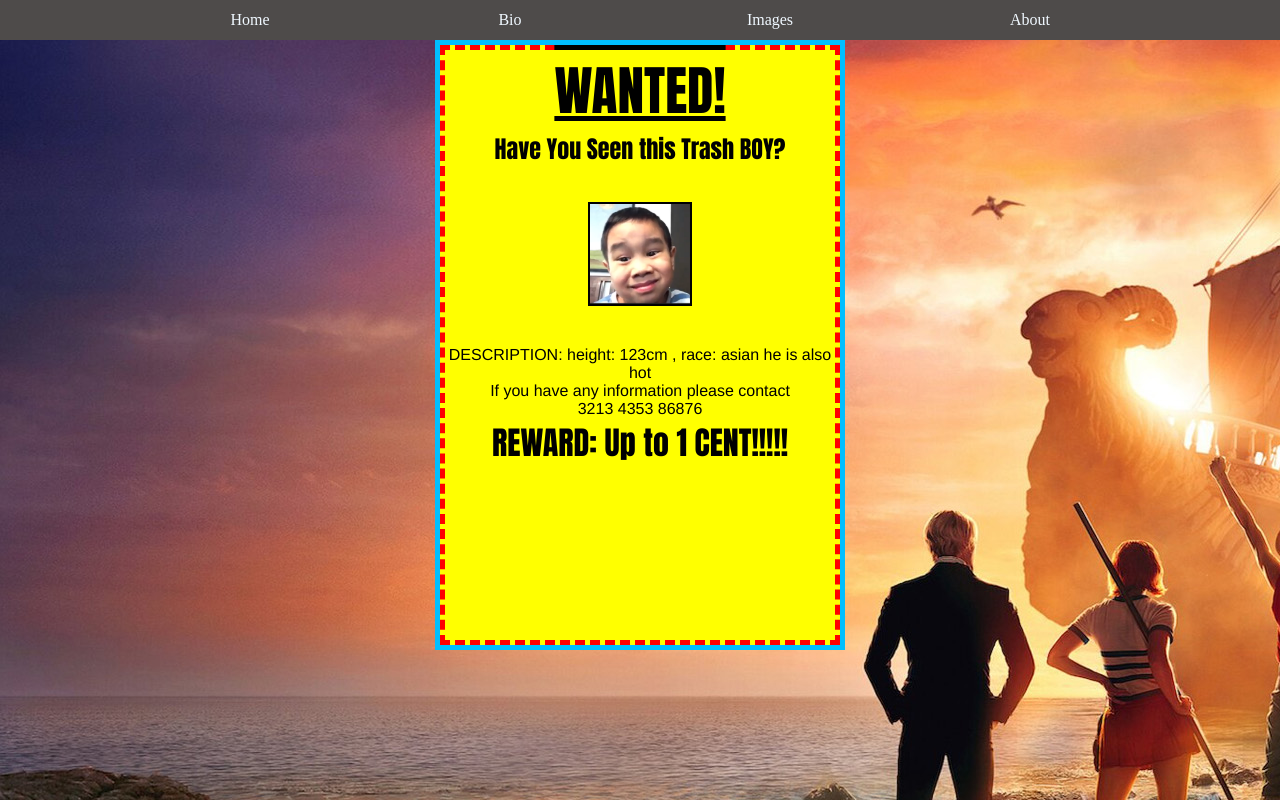
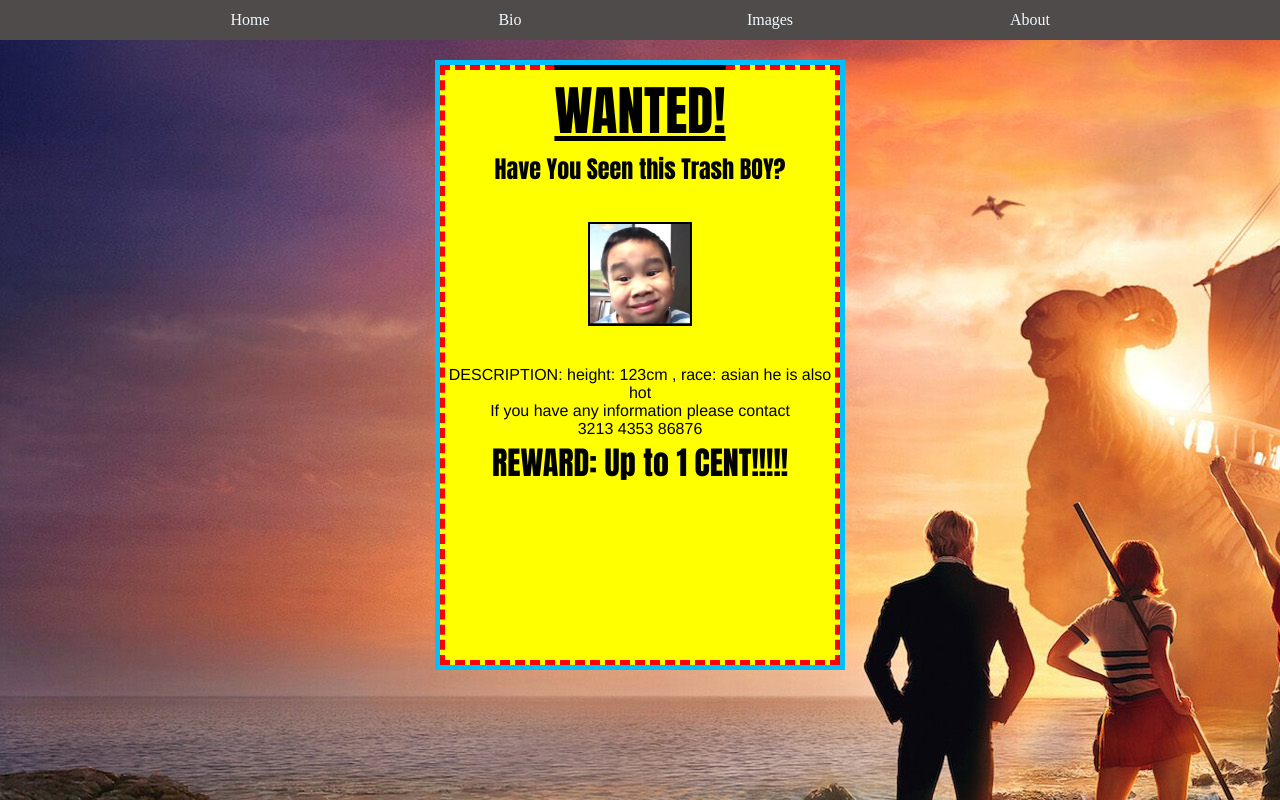
Before and after one commit to jkimgood12/cuoikhoa, a plain HTML site: page about/khang/index.html in a window 1280 px wide. Drawn offline with Linux system fonts and the light colour scheme.

Commit message:
Update index.html

```diff
--- a/about/khang/index.html
+++ b/about/khang/index.html
@@ -22,6 +22,7 @@
             </li>
         </ul>
     </div>
+    <div style="padding: 10px;"></div>
     <center>
         <div class="blue">
             <div class=" yellow">
```
